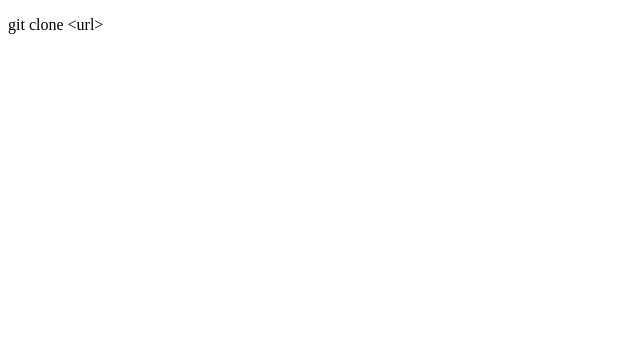
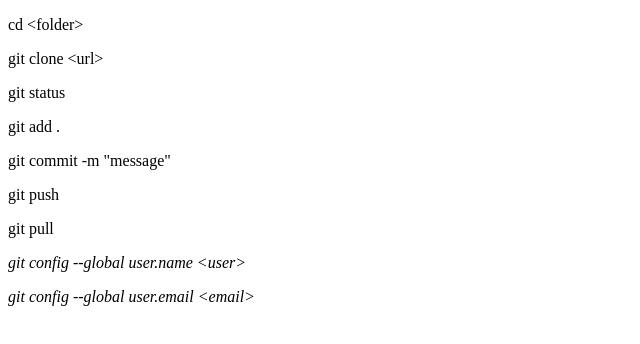
Before and after one commit to Walocial/Branding, a plain HTML site: page index.html in a window 1280 px wide. Shown: the whole page, without its empty margins (0-640 px from the left). Drawn offline with Linux system fonts and the light colour scheme.

Commit message:
Version 2

```diff
--- a/index.html
+++ b/index.html
@@ -4,17 +4,18 @@
     <meta charset="UTF-8">
     <meta http-equiv="X-UA-Compatible" content="IE=edge">
     <meta name="viewport" content="width=device-width, initial-scale=1.0">
+    <link rel="icon" href="images/lul.jpg" type="image/png">
     <title>GitGud</title>
 </head>
 <body>
+    <p>cd &lt;folder&gt;</p>
     <p>git clone &lt;url&gt;</p>
-    <p></p>
-    <p></p>
-    <p></p>
-    <p></p>
-    <p></p>
-    <p></p>
-    <p></p>
-    <p></p>
+    <p>git status</p>
+    <p>git add .</p>
+    <p>git commit -m "message"</p>
+    <p>git push</p>
+    <p>git pull</p>
+    <p><i>git config --global user.name &lt;user&gt;</i></p>
+    <p><i>git config --global user.email &lt;email&gt;</i></p>
 </body>
 </html>
```
Also changed, not shown: 1 other file.
